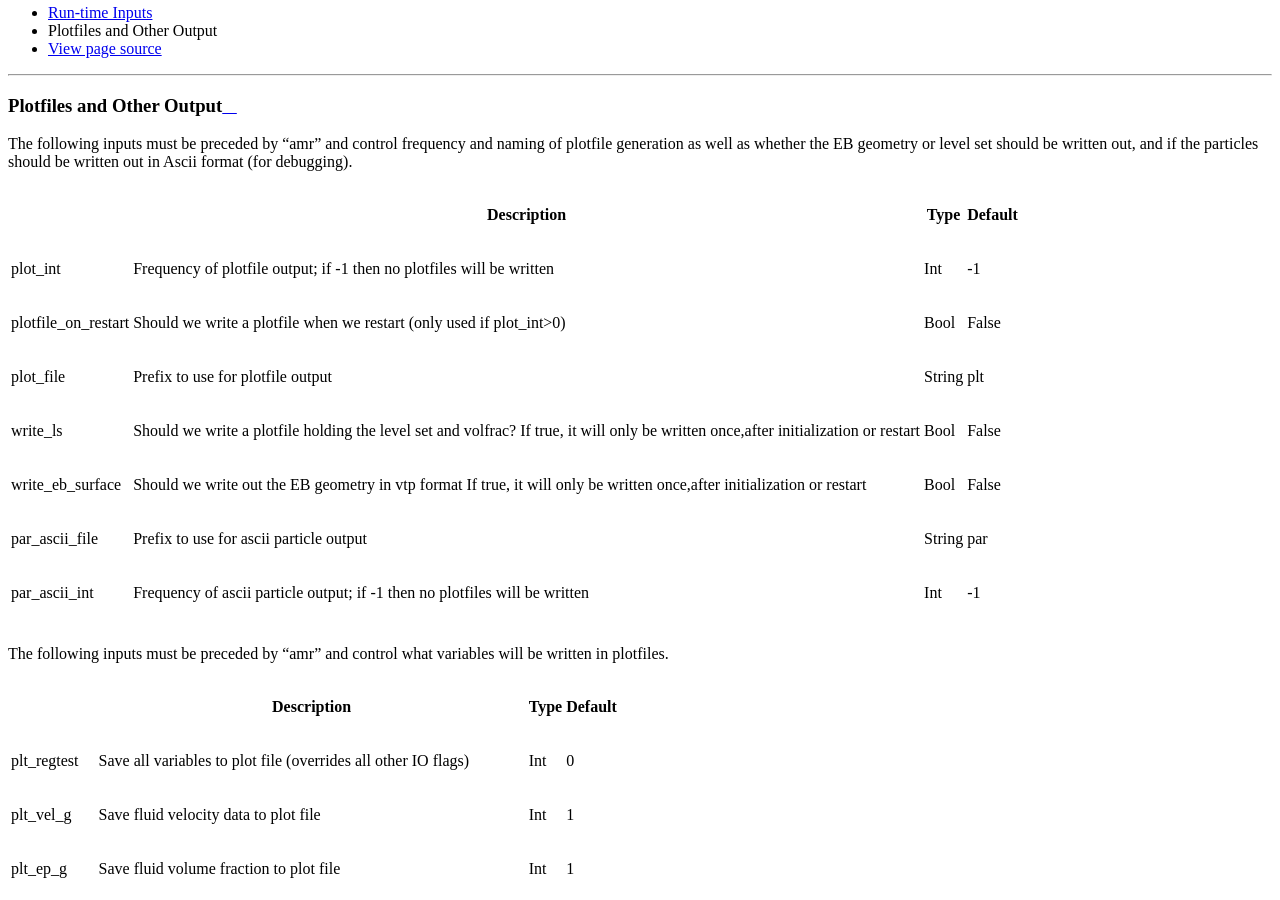
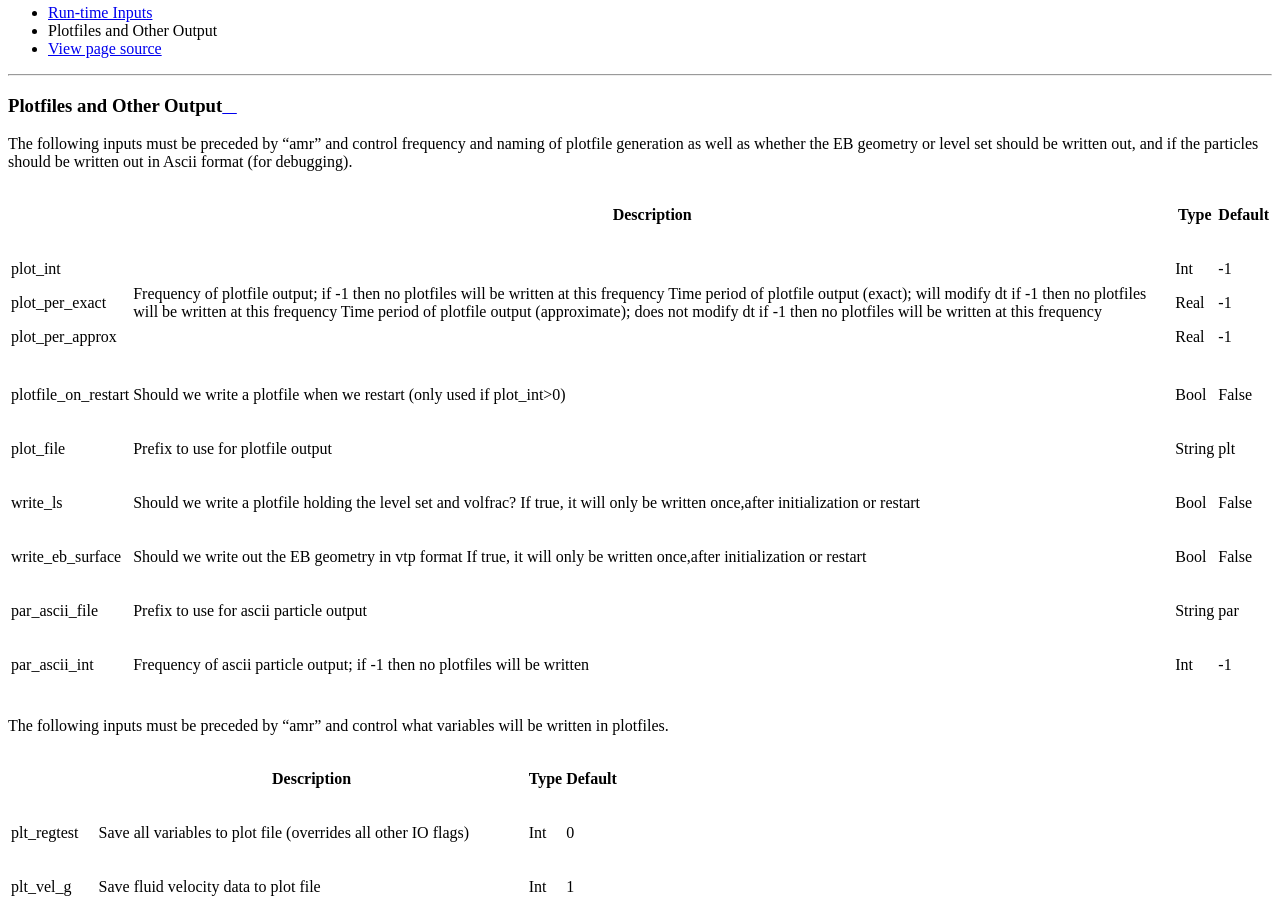
Before and after one commit to mwm126/MFIX-Exa, a Sphinx documentation site: the page built from docs/source/InputsPlotFiles.rst, in a window 1280 px wide and 900 px high, scrolled down 539 px. Built offline with Sphinx 7.4.7 and the Read the Docs theme 2.0.0, drawn with Linux system fonts in a browser that asks for light colours; pages that are not in the unit, such as notebooks, are missing from menus.

Commit message:
Update with plot_per_exact and plot_per_approx

```diff
--- a/docs/source/InputsPlotFiles.rst
+++ b/docs/source/InputsPlotFiles.rst
@@ -11,7 +11,12 @@ format (for debugging).
 |                     | Description                                                           |   Type      | Default   |
 +=====================+=======================================================================+=============+===========+
 | plot_int            | Frequency of plotfile output;                                         |    Int      | -1        |
-|                     | if -1 then no plotfiles will be written                               |             |           |
+|                     | if -1 then no plotfiles will be written at this frequency             |             |           |
+| plot_per_exact      | Time period of plotfile output (exact); will modify dt                |    Real     | -1        |
+|                     | if -1 then no plotfiles will be written at this frequency             |             |           |
+| plot_per_approx     | Time period of plotfile output (approximate); does not modify dt      |    Real     | -1        |
+|                     | if -1 then no plotfiles will be written at this frequency             |             |           |
++---------------------+-----------------------------------------------------------------------+-------------+-----------+
 +---------------------+-----------------------------------------------------------------------+-------------+-----------+
 | plotfile_on_restart | Should we write a plotfile when we restart (only used if plot_int>0)  |   Bool      | False     |
 +---------------------+-----------------------------------------------------------------------+-------------+-----------+
```
